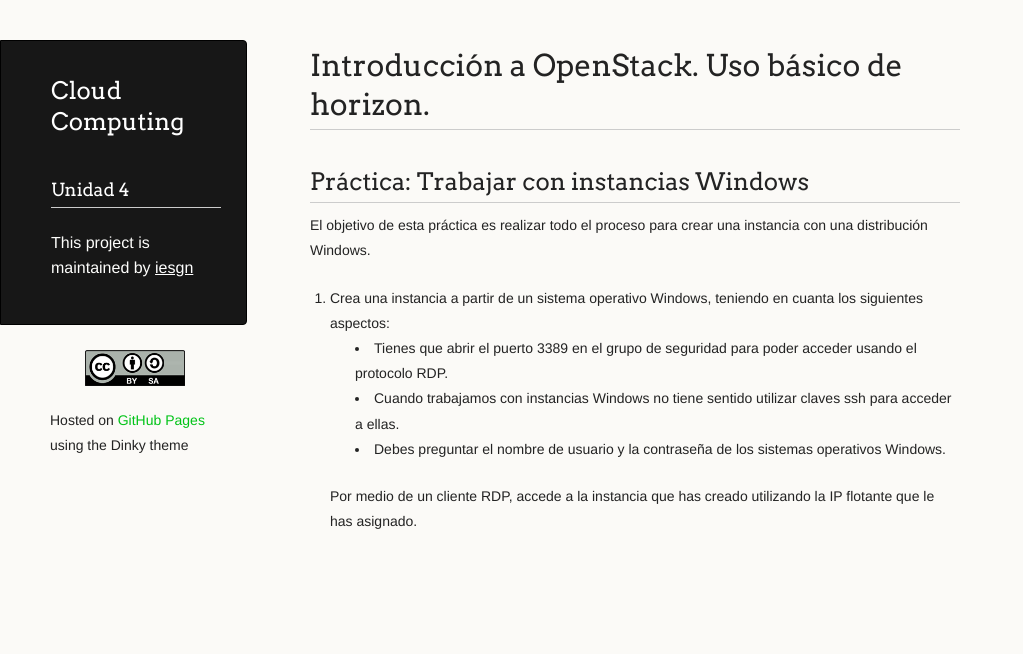
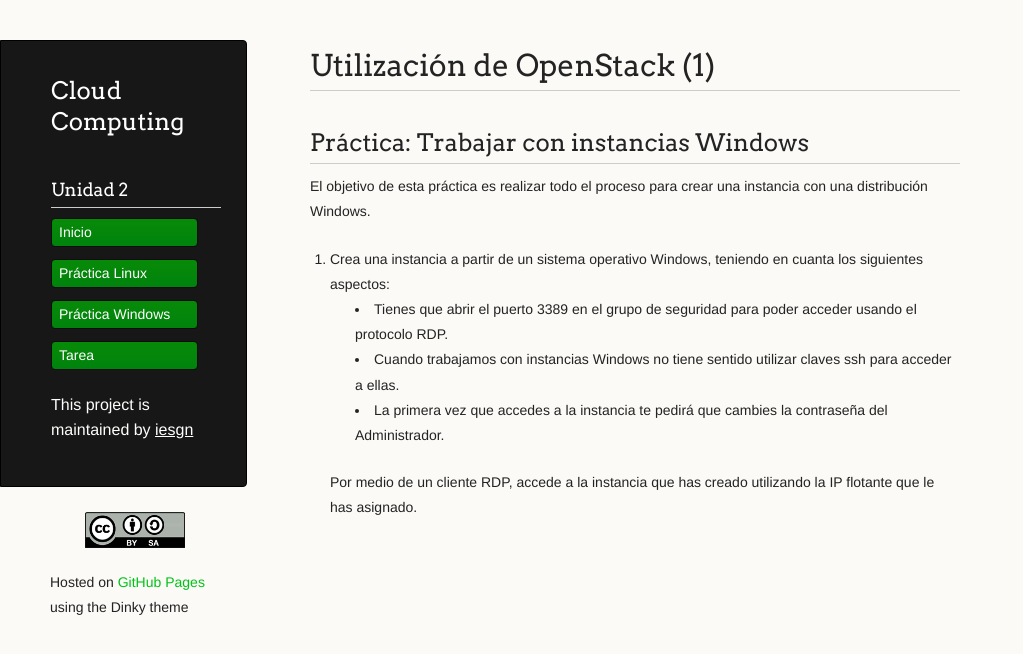
Before and after one commit to iesgn/cloud2, a Jekyll site: the page built from curso/u2/practica_windows.md, in a window 1280 px wide. Shown: the top 654 px of the page, without its empty margins (0-1023 px from the left). Built offline with Jekyll 4.4.1, drawn with Linux system fonts in a browser that asks for light colours.

Commit message:
Prácticas Linux y Windows

```diff
--- a/curso/u2/practica_windows.md
+++ b/curso/u2/practica_windows.md
@@ -1,8 +1,8 @@
 ---
 layout: blog
-tittle: Introducción a OpenStack. Uso básico de horizon.
+tittle: Utilización de OpenStack (1)
 menu:
-  - Unidad 4
+  - Unidad 2
 ---
 ## Práctica: Trabajar con instancias Windows
 
@@ -12,6 +12,6 @@ El objetivo de esta práctica es realizar todo el proceso para crear una instanc
 
 	* Tienes que abrir el puerto 3389 en el grupo de seguridad para poder acceder usando el protocolo RDP.
 	* Cuando trabajamos con instancias Windows no tiene sentido utilizar claves ssh para acceder a ellas.
-	* Debes preguntar el nombre de usuario y la contraseña de los sistemas operativos Windows.
+	* La primera vez que accedes a la instancia te pedirá que cambies la contraseña del Administrador.
 
 	Por medio de un cliente RDP, accede a la instancia que has creado utilizando la IP flotante que le has asignado.
```
Also changed, not shown: curso/u2/practica_linux.md (+1 -1 lines).
